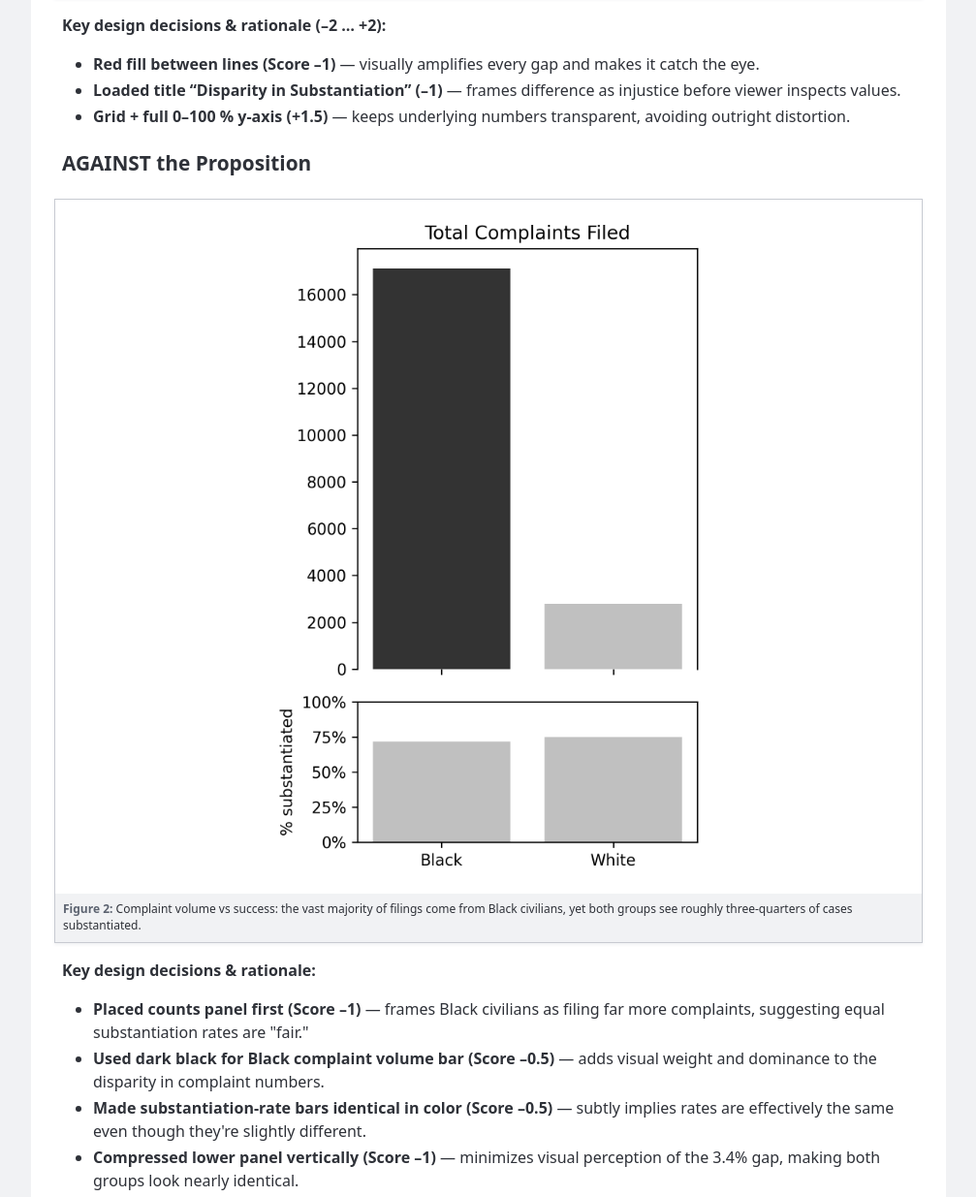
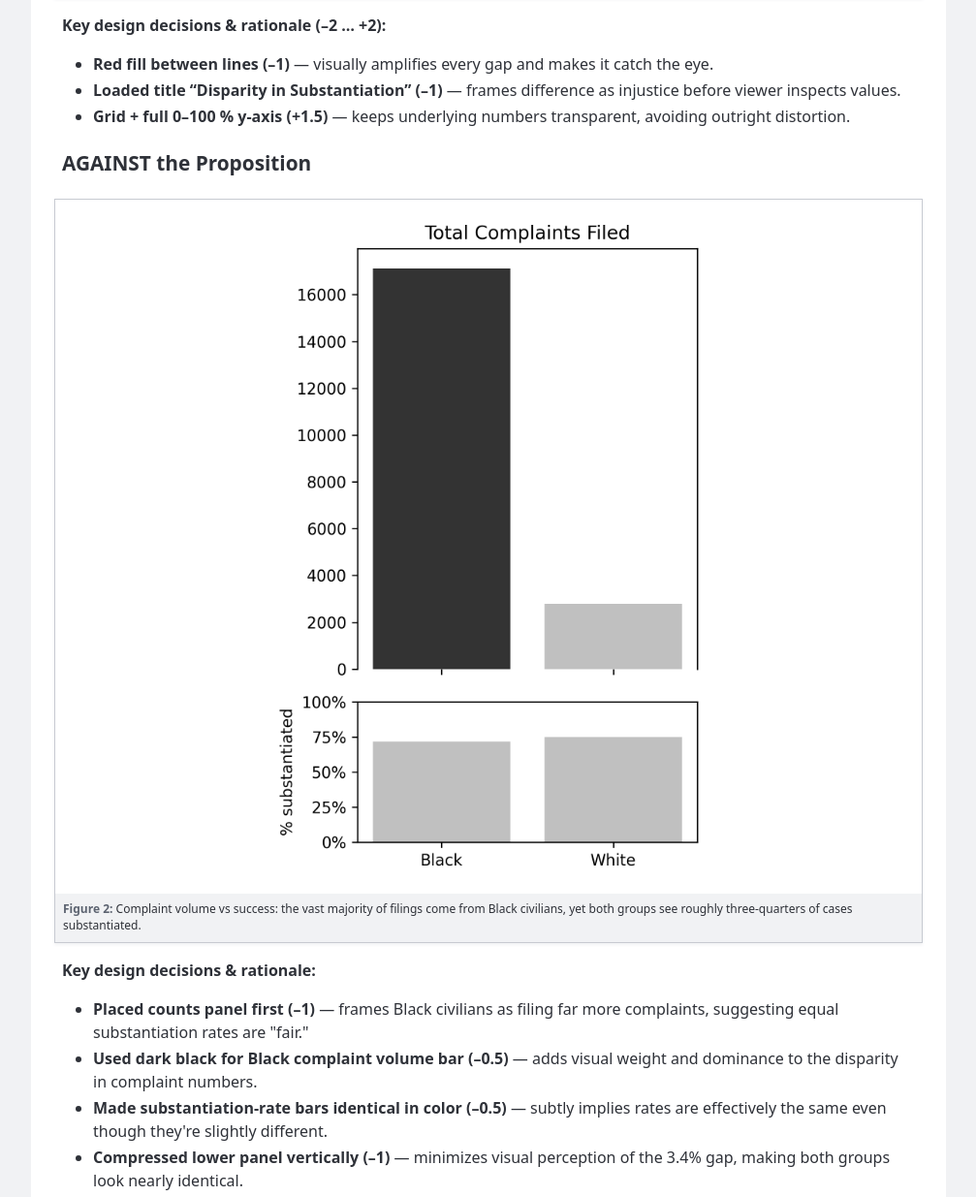
Before and after one commit to johnwcollins/project2test, a plain HTML site: page index.html in a window 1280 px wide. Shown: the part 1345-2580 px from the top of the page at 97% size, without its empty margins (136-1143 px from the left). Drawn offline with Linux system fonts and the light colour scheme.

Commit message:
grammar2

```diff
--- a/index.html
+++ b/index.html
@@ -69,7 +69,7 @@
         <p><strong>Key design decisions &amp; rationale (–2&nbsp;… +2):</strong></p>
 
         <ul>
-          <li><strong>Red fill between lines (Score –1)</strong> — visually amplifies every gap and makes it catch the eye.</li>
+          <li><strong>Red fill between lines (–1)</strong> — visually amplifies every gap and makes it catch the eye.</li>
           <li><strong>Loaded title “Disparity in Substantiation” (–1)</strong> — frames difference as injustice before viewer inspects values.</li>
           <li><strong>Grid + full 0–100 % y-axis (+1.5)</strong> — keeps underlying numbers transparent, avoiding outright distortion.</li>
         </ul>
@@ -91,10 +91,10 @@
 
 
         <ul>
-            <li><strong>Placed counts panel first (Score –1)</strong> — frames Black civilians as filing far more complaints, suggesting equal substantiation rates are "fair."</li>
-            <li><strong>Used dark black for Black complaint volume bar (Score –0.5)</strong> — adds visual weight and dominance to the disparity in complaint numbers.</li>
-            <li><strong>Made substantiation-rate bars identical in color (Score –0.5)</strong> — subtly implies rates are effectively the same even though they're slightly different.</li>
-            <li><strong>Compressed lower panel vertically (Score –1)</strong> — minimizes visual perception of the 3.4% gap, making both groups look nearly identical.</li>
+            <li><strong>Placed counts panel first (–1)</strong> — frames Black civilians as filing far more complaints, suggesting equal substantiation rates are "fair."</li>
+            <li><strong>Used dark black for Black complaint volume bar (–0.5)</strong> — adds visual weight and dominance to the disparity in complaint numbers.</li>
+            <li><strong>Made substantiation-rate bars identical in color (–0.5)</strong> — subtly implies rates are effectively the same even though they're slightly different.</li>
+            <li><strong>Compressed lower panel vertically (–1)</strong> — minimizes visual perception of the 3.4% gap, making both groups look nearly identical.</li>
         </ul>
 
 
```
